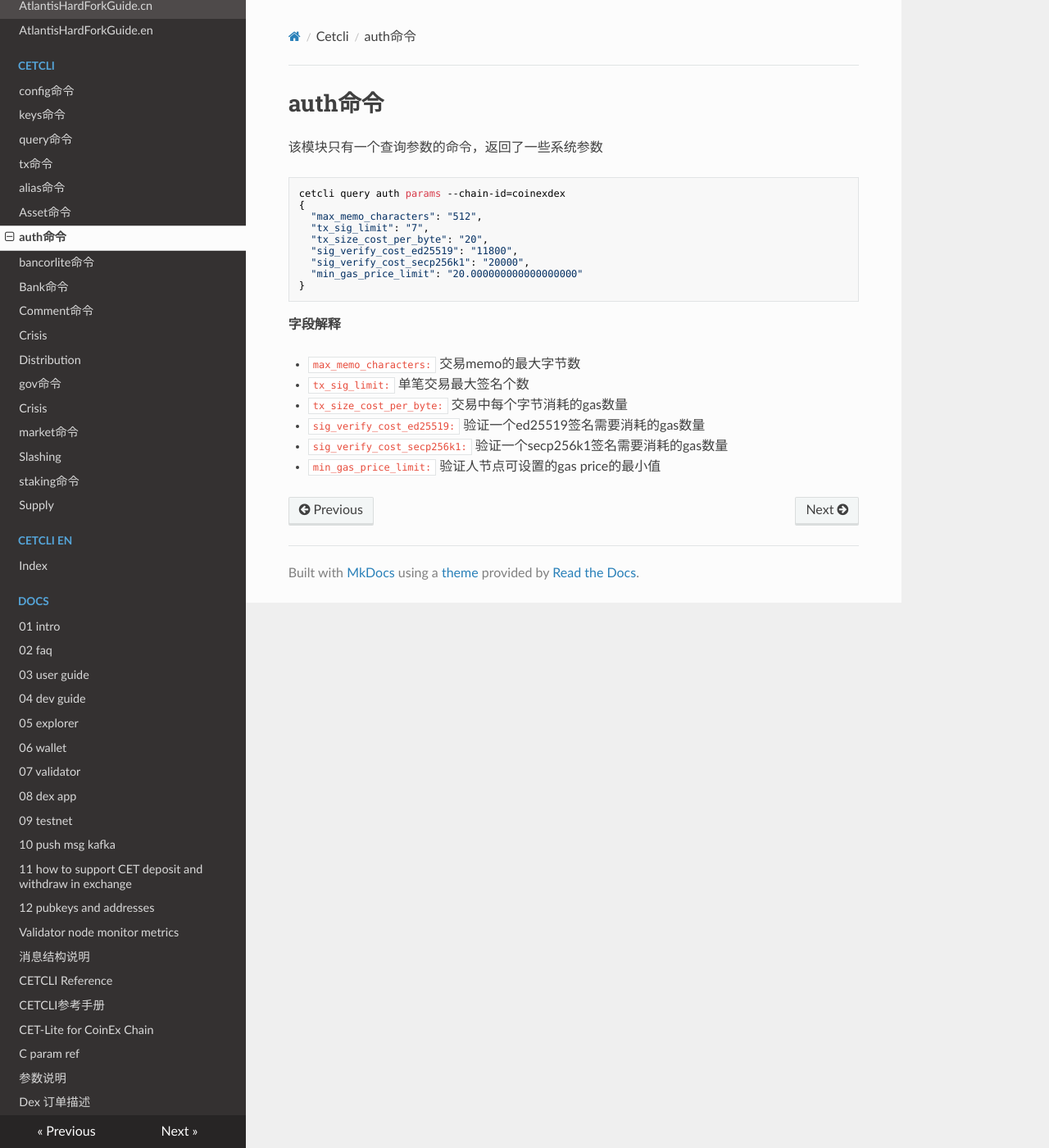
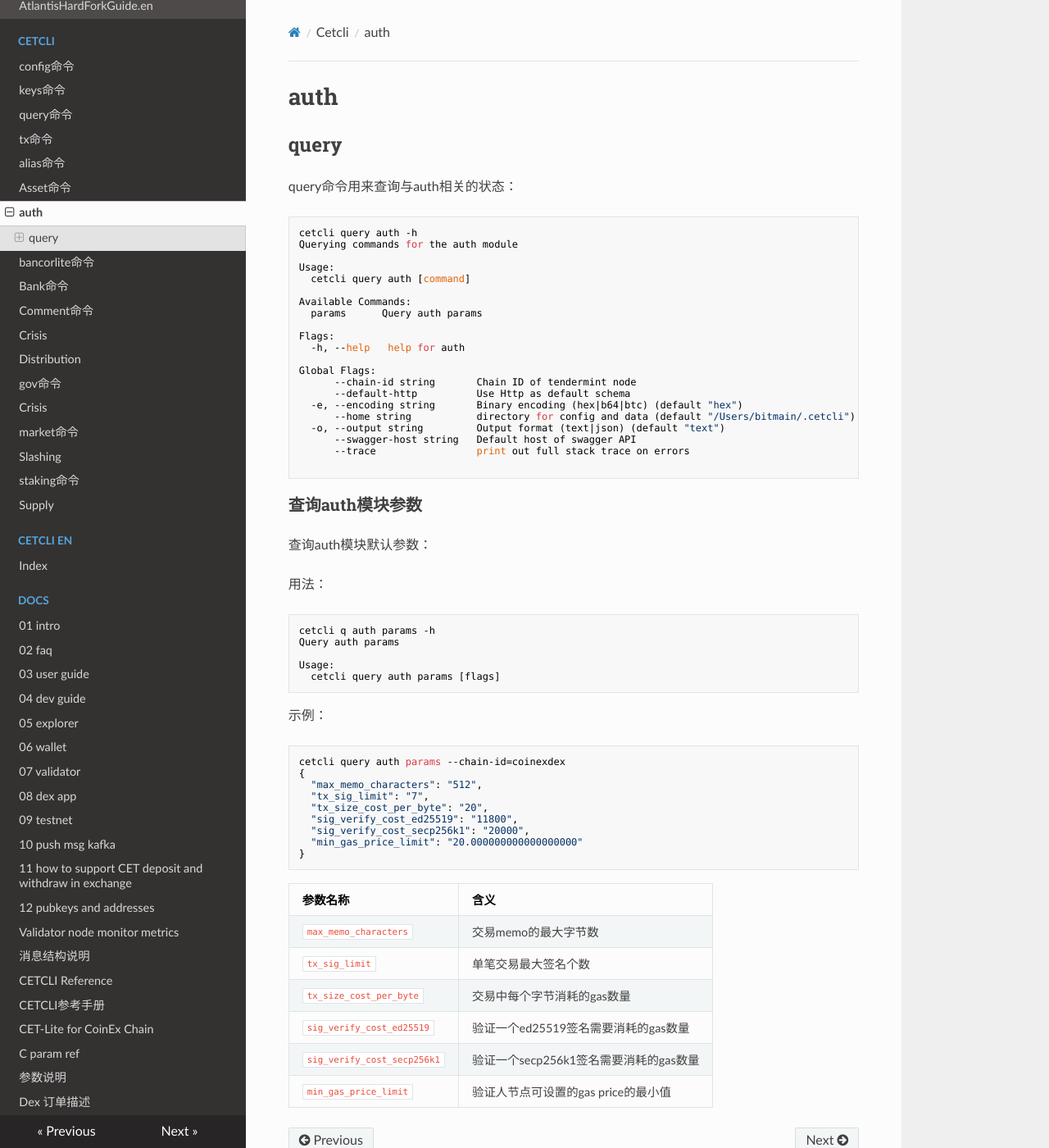
Before and after one commit to coinexchain/dex-manual, an MkDocs documentation site: the page built from docs/cetcli/x_auth.md, in a window 1280 px wide and 1400 px high. Shown: the whole window at 82% size. Built offline with MkDocs 1.6.1, drawn with Linux system fonts in a browser that asks for light colours; nearby versions of some CDN libraries.

Commit message:
Update x_auth.md

````diff
--- a/docs/cetcli/x_auth.md
+++ b/docs/cetcli/x_auth.md
@@ -1,6 +1,50 @@
-# auth命令
 
-该模块只有一个查询参数的命令，返回了一些系统参数
+
+# auth
+
+## query
+
+query命令用来查询与auth相关的状态：
+
+```bash
+cetcli query auth -h
+Querying commands for the auth module
+
+Usage:
+  cetcli query auth [command]
+
+Available Commands:
+  params      Query auth params
+
+Flags:
+  -h, --help   help for auth
+
+Global Flags:
+      --chain-id string       Chain ID of tendermint node
+      --default-http          Use Http as default schema
+  -e, --encoding string       Binary encoding (hex|b64|btc) (default "hex")
+      --home string           directory for config and data (default "/Users/bitmain/.cetcli")
+  -o, --output string         Output format (text|json) (default "text")
+      --swagger-host string   Default host of swagger API
+      --trace                 print out full stack trace on errors
+
+```
+
+### 查询auth模块参数
+
+查询auth模块默认参数：
+
+用法：
+
+```bash
+cetcli q auth params -h
+Query auth params
+
+Usage:
+  cetcli query auth params [flags]
+```
+
+示例：
 
 ```
 cetcli query auth params --chain-id=coinexdex
@@ -14,16 +58,11 @@ cetcli query auth params --chain-id=coinexdex
 }
 ```
 
-**字段解释**
-
-- `max_memo_characters:` 交易memo的最大字节数
-
-- `tx_sig_limit:` 单笔交易最大签名个数
-
-- `tx_size_cost_per_byte:` 交易中每个字节消耗的gas数量
-
-- `sig_verify_cost_ed25519:` 验证一个ed25519签名需要消耗的gas数量
-
-- `sig_verify_cost_secp256k1:` 验证一个secp256k1签名需要消耗的gas数量
-
-- `min_gas_price_limit:` 验证人节点可设置的gas price的最小值
+| 参数名称                    | 含义                                   |
+| --------------------------- | -------------------------------------- |
+| `max_memo_characters`       | 交易memo的最大字节数                   |
+| `tx_sig_limit`              | 单笔交易最大签名个数                   |
+| `tx_size_cost_per_byte`     | 交易中每个字节消耗的gas数量            |
+| `sig_verify_cost_ed25519`   | 验证一个ed25519签名需要消耗的gas数量   |
+| `sig_verify_cost_secp256k1` | 验证一个secp256k1签名需要消耗的gas数量 |
+| `min_gas_price_limit`       | 验证人节点可设置的gas price的最小值    |
````
